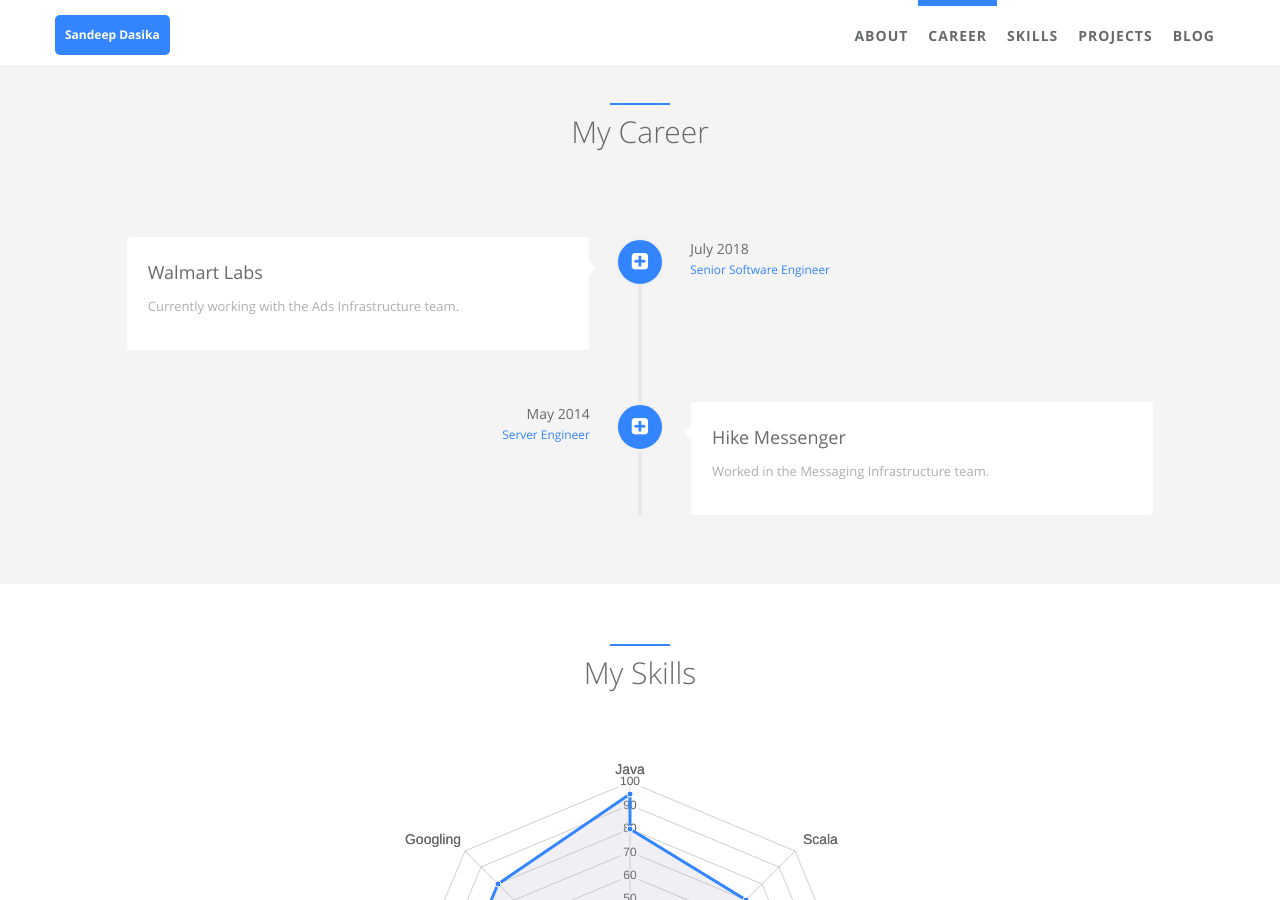
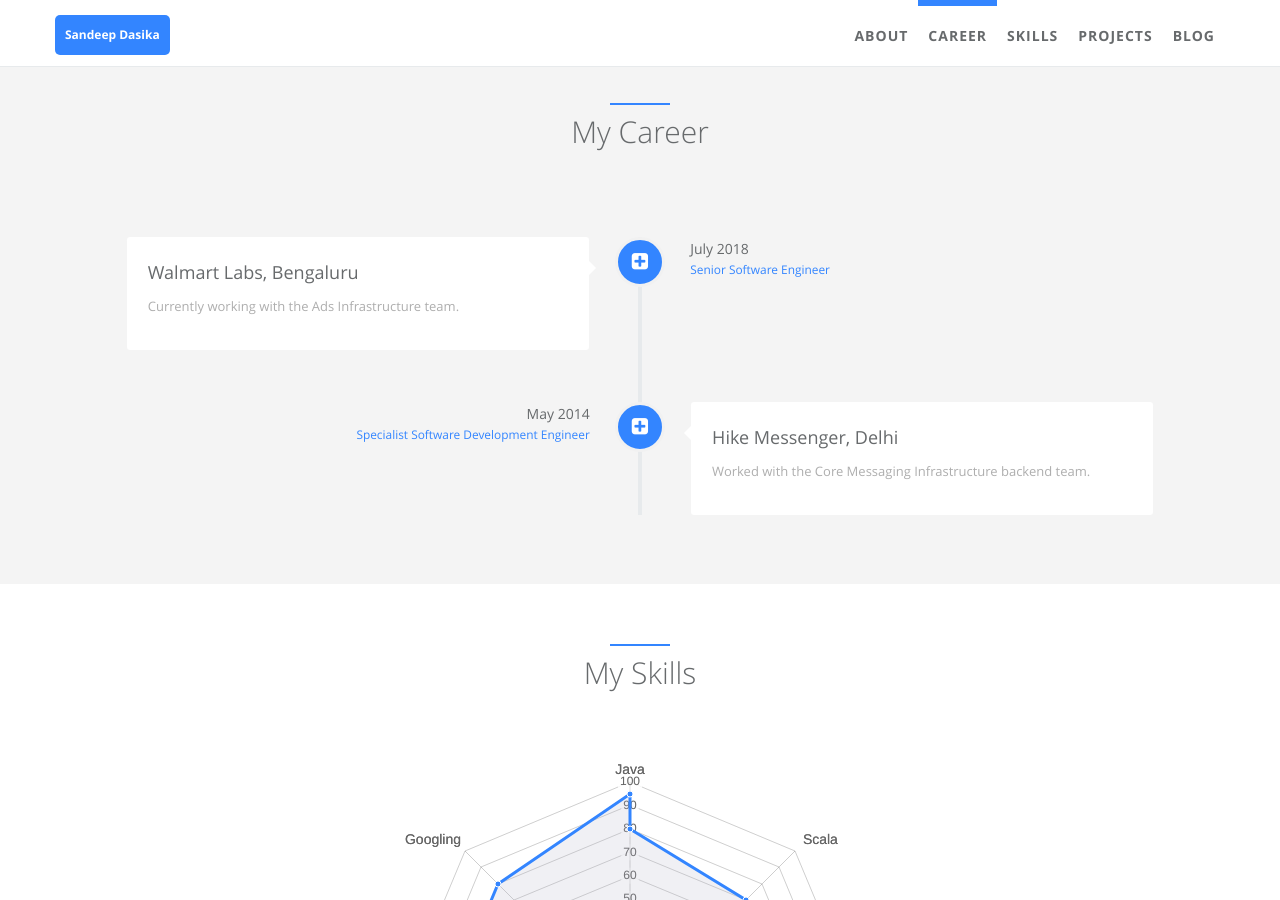
Before and after one commit to gravetii/gravetii.github.io, a Jekyll site: the page built from index.html, in a window 1280 px wide and 900 px high, scrolled down 839 px. Built offline with Jekyll 4.4.1, drawn with Linux system fonts in a browser that asks for light colours.

Commit message:
Editing career section

```diff
--- a/_data/index/careers.yml
+++ b/_data/index/careers.yml
@@ -1,29 +1,21 @@
 # careers section data
 # if you don't have language feature(language.yml is empty), ignore "i18n" items
 - name:
-    detail: Walmart Labs
-    i18n: walmart_labs
+    detail: Walmart Labs, Bengaluru
   desc:
     detail: Currently working with the Ads Infrastructure team.
-    i18n: walmart_labs_desc
   date:
     detail: July 2018
-    i18n: walmart_labs_date
   job:
     detail: Senior Software Engineer
-    i18n: company_a_job
   icon: fa-plus-square
 
 - name:
-    detail: Hike Messenger
-    i18n: hike_messenger
+    detail: Hike Messenger, Delhi
   desc:
-    detail: Worked in the Messaging Infrastructure team.
-    i18n: hike_messenger_desc
+    detail: Worked with the Core Messaging Infrastructure backend team.
   date:
     detail: May 2014
-    i18n: hike_messenger_date
   job:
-    detail: Server Engineer
-    i18n: company_b_job
+    detail: Specialist Software Development Engineer
   icon: fa-plus-square
```
